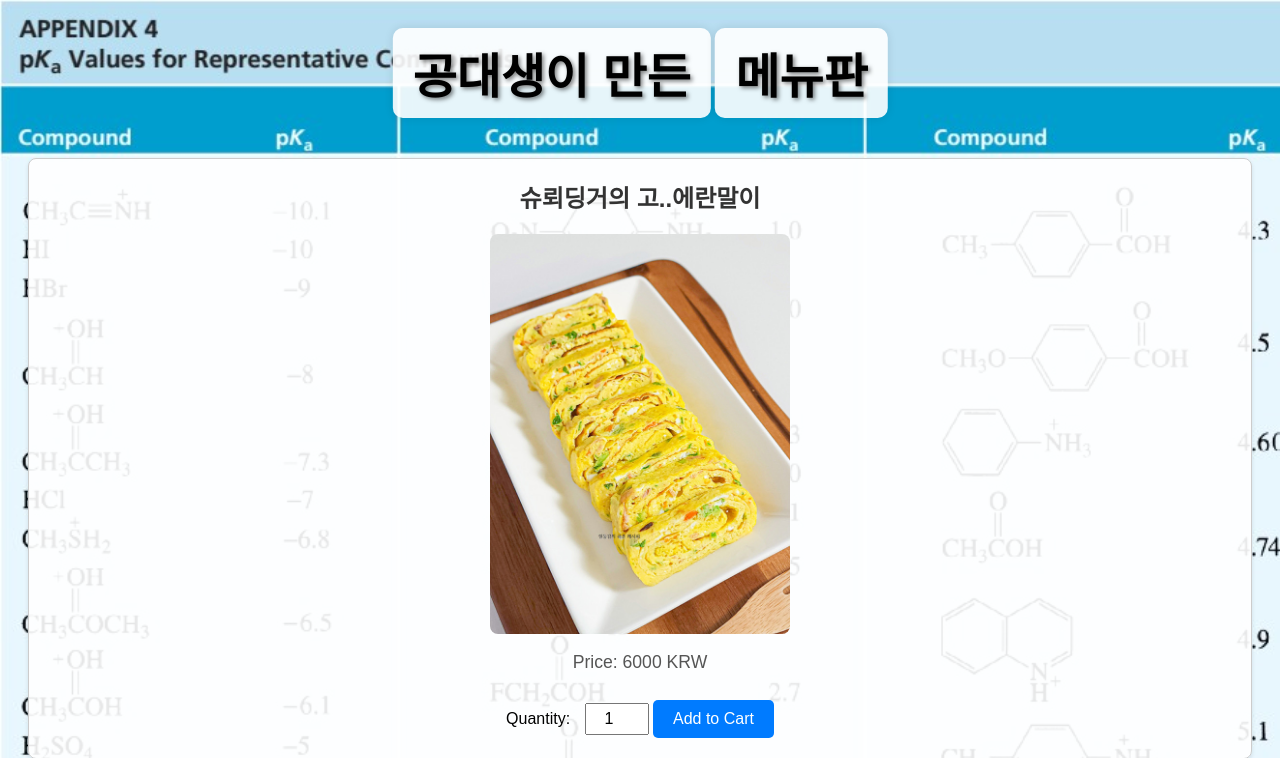
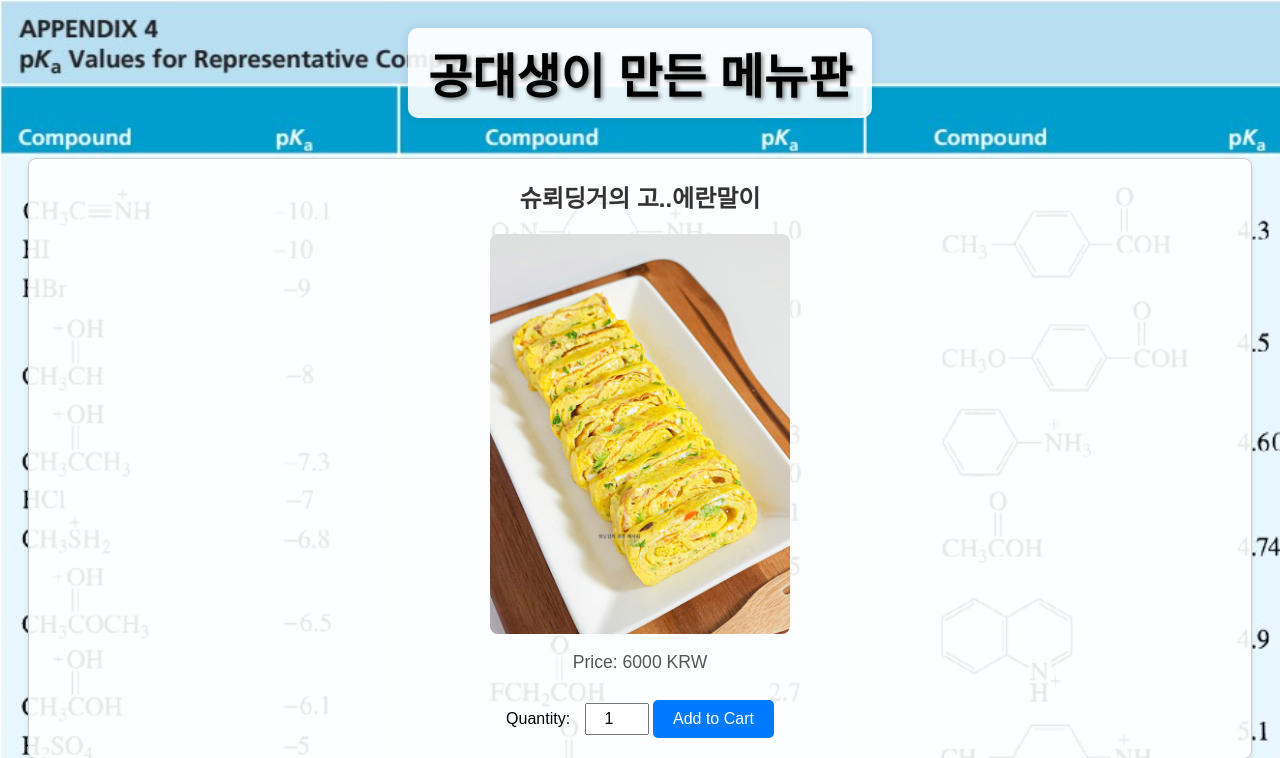
Before and after one commit to kimd0h00n/external, a Flask app: page / in a window 1280 px wide. Shown: the top 758 px of the page. Run offline with Flask 2, Linux system fonts and the light colour scheme.

Commit message:
index.html 업데이트

```diff
--- a/templates/index.html
+++ b/templates/index.html
@@ -64,7 +64,7 @@
             cursor: pointer;
         }
         .cart-button:hover, button:hover {
-            background-color: darkpurple;
+            background-color: red;
         }
         .total-price {
             text-align: center;
@@ -77,8 +77,7 @@
 </head>
 <body>
     <div class="title-container">
-        <h1>공대생이 만든</h1>
-        <h1>메뉴판</h1>
+        <h1>공대생이 만든 메뉴판</h1>
     </div>
     {% for item in menu_items %}
     <div class="menu-item">
```
